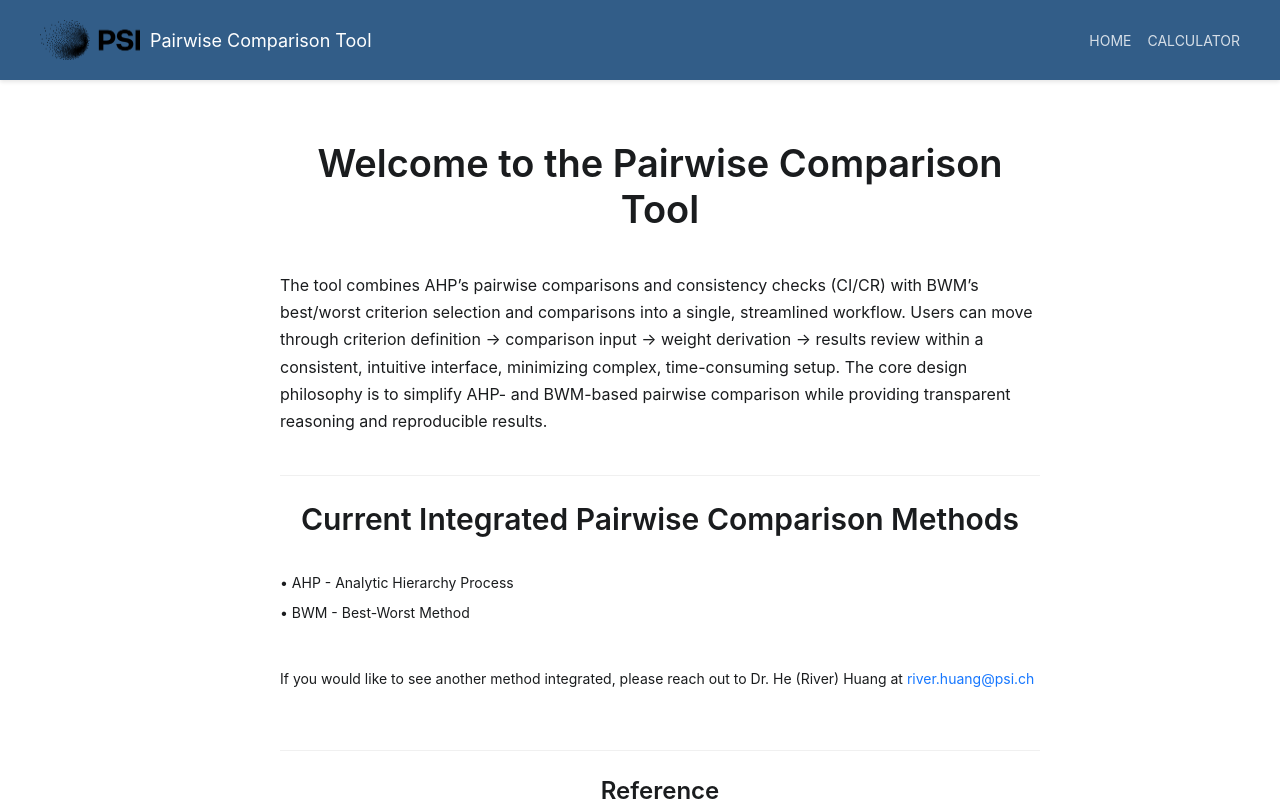
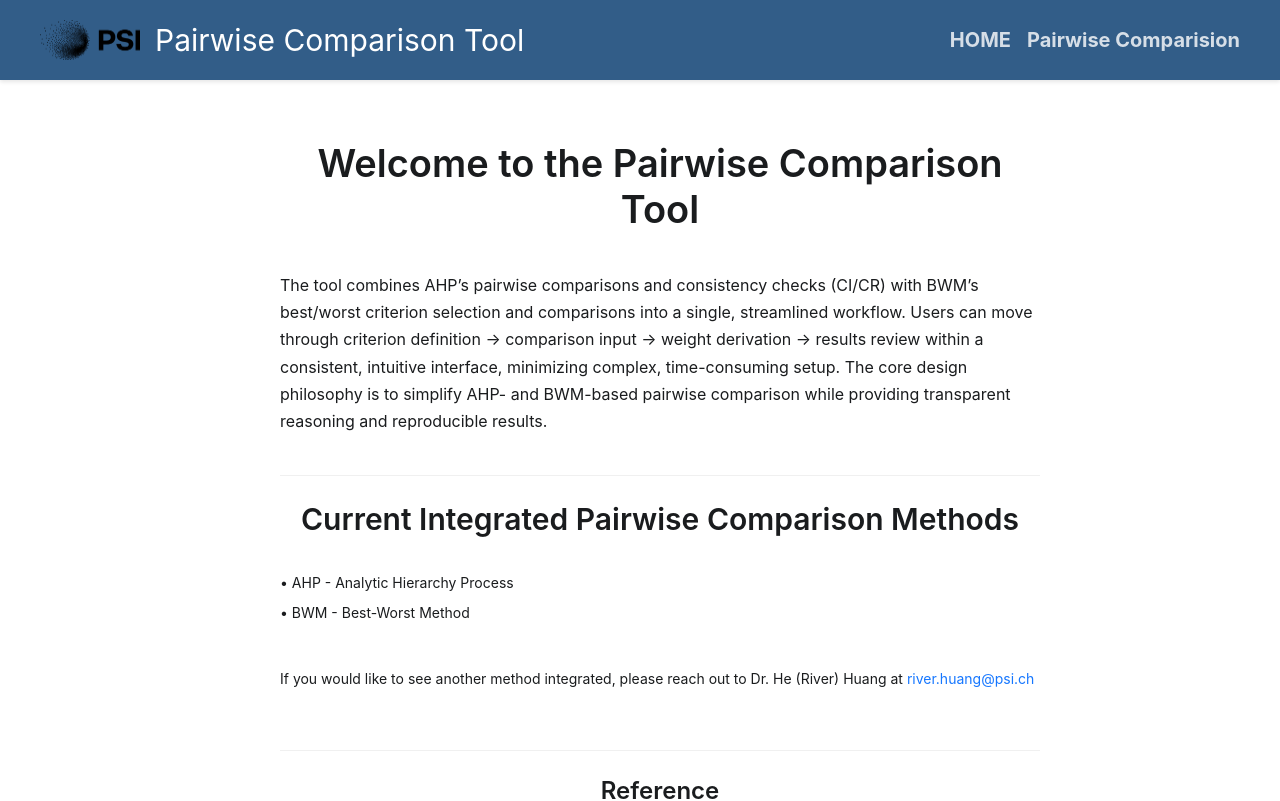
Before and after one commit to AjeongShin/AHP_frontend, a React (Create React App) app: page / in a window 1280 px wide. Shown: the top 801 px of the page. Built offline with nearby package versions, Linux system fonts and the light colour scheme.

Commit message:
Change header element format.

```diff
--- a/src/components/header/Header.js
+++ b/src/components/header/Header.js
@@ -24,7 +24,7 @@ export default function Header() {
       {/* Right side: Link */}
       <nav className={styles.navContainer}>
         <Link to="/" className={styles.navLink}>HOME</Link>
-        <Link to="/calculator" state={{ reset: true }} className={styles.navLink}>CALCULATOR</Link>
+        <Link to="/calculator" state={{ reset: true }} className={styles.navLink}>Pairwise Comparision</Link>
       </nav>
     </header>
   );
--- a/src/components/header/header.module.css
+++ b/src/components/header/header.module.css
@@ -15,15 +15,18 @@
 
 .logoText {
   color: #fff;
-  font-size: 18px;
+  font-size: 30px;
+  /* font-weight: bold;  */
   margin-right: 20px;
+  margin-left: 5px;
 }
 
 .navContainer { display: flex; gap: 16px; }
 
 .navLink {
   color: #fff;
-  font-size: 14px;
+  font-size: 20px;
+  font-weight: bold;
   cursor: pointer;
   opacity: 0.8;
   text-decoration: none;
```
